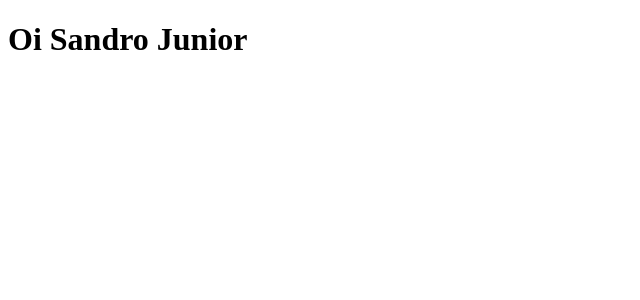
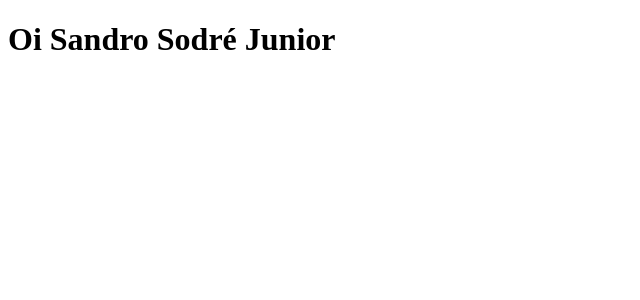
Before and after one commit to sandrosodrenunes/clone-tabnews, a Next.js app: page / in a window 1280 px wide. Shown: the top 300 px of the page, without its empty margins (0-640 px from the left). Built offline with nearby package versions, Linux system fonts and the light colour scheme.

Commit message:
Add nova frase

```diff
--- a/pages/index.js
+++ b/pages/index.js
@@ -1,5 +1,5 @@
 function Home (){
-return <h1>Oi Sandro Junior</h1>
+return <h1>Oi Sandro Sodré Junior</h1>
 }
 
 export default Home;
```
